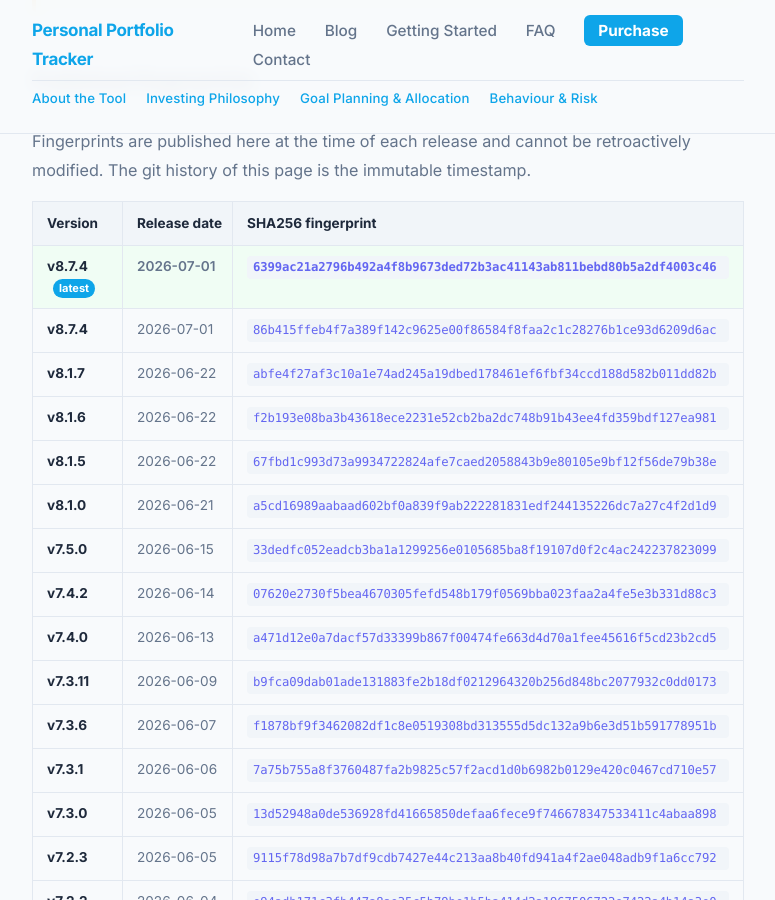
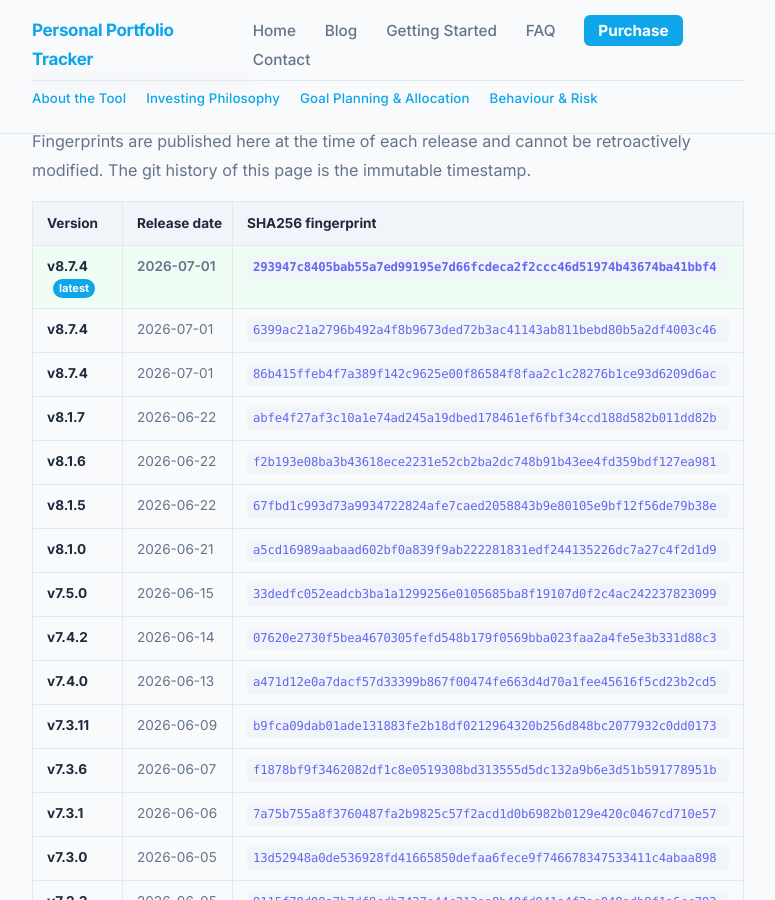
Before and after one commit to srikrishna2024/portfolio-tracker-blog, a Jekyll site: the page built from release-fingerprints/index.html, in a window 1280 px wide and 900 px high, scrolled down 978 px. Shown: the whole window, without its empty margins (252-1027 px from the left). Built offline with Jekyll 4.4.1, drawn with Linux system fonts in a browser that asks for light colours.

Commit message:
release: add v8.7.4 fingerprint

```diff
--- a/release-fingerprints/index.html
+++ b/release-fingerprints/index.html
@@ -41,6 +41,11 @@
       <tbody>
         <tr class="fp-current">
           <td><strong>v8.7.4</strong> <span class="fp-badge">latest</span></td>
+          <td>2026-07-01</td>
+          <td><code class="fp-code">293947c8405bab55a7ed99195e7d66fcdeca2f2ccc46d51974b43674ba41bbf4</code></td>
+        </tr>
+        <tr>
+          <td><strong>v8.7.4</strong></td>
           <td>2026-07-01</td>
           <td><code class="fp-code">6399ac21a2796b492a4f8b9673ded72b3ac41143ab811bebd80b5a2df4003c46</code></td>
         </tr>
```
